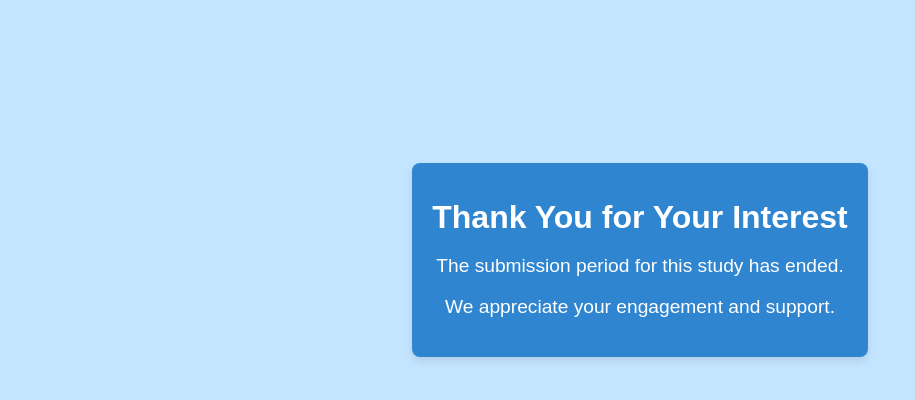
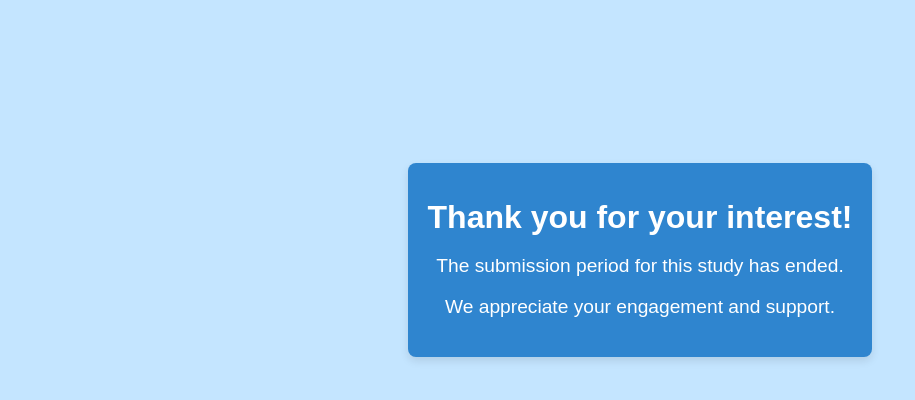
Before and after one commit to JejiSt/Chatacter-Study, a plain HTML site: page index.html in a window 1280 px wide. Shown: the part 140-540 px from the top of the page, without its empty margins (0-915 px from the left). Drawn offline with Linux system fonts and the light colour scheme.

Commit message:
mini fix

```diff
--- a/index.html
+++ b/index.html
@@ -45,7 +45,7 @@
         <!-- Placeholder for logo image -->
         <img src="FCS en.png" alt="Study Logo" class="logo">
 
-        <h1>Thank You for Your Interest</h1>
+        <h1>Thank you for your interest!</h1>
         <p>The submission period for this study has ended.</p>
         <p>We appreciate your engagement and support.</p>
     </div>
```
